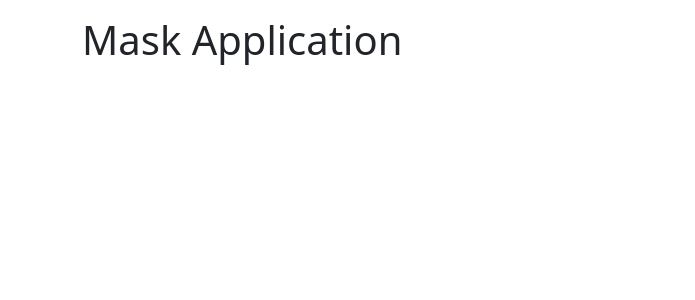
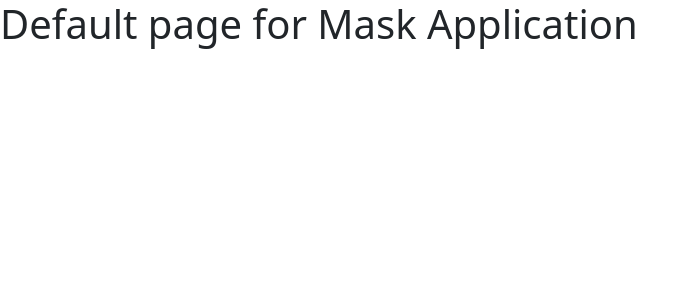
Before and after one commit to htanivar/mask, an Angular app in the folder mask-app/: page / in a window 1280 px wide. Shown: the top 300 px of the page, without its empty margins (0-695 px from the left). Built offline with nearby package versions, Linux system fonts and the light colour scheme.

Commit message:
edited app.component.html with div

```diff
--- a/mask-app/src/app/app.component.html
+++ b/mask-app/src/app/app.component.html
@@ -1,3 +1 @@
-<div class="container">
-  <h1 class="mt-3 mb-3">Mask Application</h1>
-</div>
+<h1>Default page for Mask Application</h1>
```
